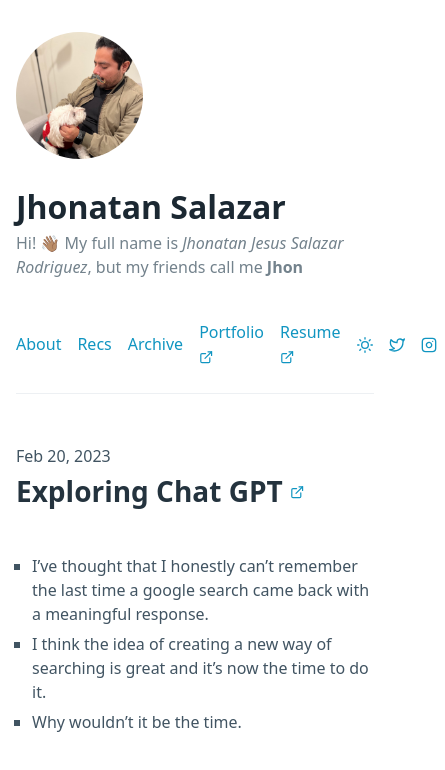
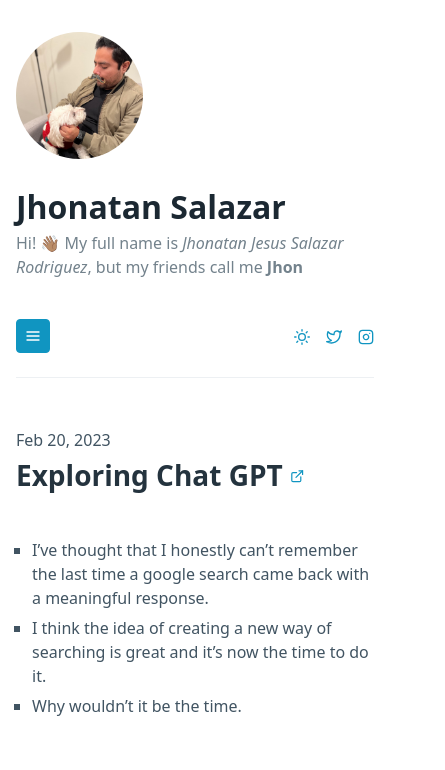
Before and after one commit to snesjhon/world, an Astro site: page / in a window 390 px wide. Shown: the whole page, 445 px wide, since content can reach past the window. Built offline with nearby package versions, Linux system fonts and the light colour scheme; Astro itself is replaced by a stand-in of ours.

Commit message:
feat: add hidden menu for mobile

```diff
--- a/src/components/Header.astro
+++ b/src/components/Header.astro
@@ -1,7 +1,7 @@
 ---
-import { FiExternalLink, FiInstagram, FiTwitter } from "react-icons/fi";
-import { ThemeSwitcher } from "../components/ThemeSwitcher";
-interface LinkProp {
+import { Nav } from "./Nav/Nav";
+
+export interface LinkProp {
   url: string;
   label: string;
   external?: boolean;
@@ -42,52 +42,7 @@ const links: LinkProp[] = [
       friends call me <strong>Jhon</strong>
     </h2>
   </hgroup>
-  <nav class="nav-header">
-    <ul>
-      {
-        links.map(({ url, label, external }) => (
-          <li>
-            <a
-              href={url}
-              target={external ? "_blank" : undefined}
-              rel={external ? "noreferrer" : undefined}
-            >
-              {label}
-              {external && (
-                <span style="vertical-align: text-bottom;">
-                  <FiExternalLink size="0.9rem" />
-                </span>
-              )}
-            </a>
-          </li>
-        ))
-      }
-    </ul>
-    <ul>
-      <li>
-        <ThemeSwitcher client:only="react" />
-      </li>
-      <li>
-        <a
-          class="secondary"
-          href="https://www.twitter.com/snesjhon"
-          target="_blank"
-          rel="noreferrer"
-        >
-          <FiTwitter />
-        </a>
-      </li>
-      <li>
-        <a
-          href="https://www.instagram.com/snesjhon/"
-          target="_blank"
-          rel="noreferrer"
-        >
-          <FiInstagram />
-        </a>
-      </li>
-    </ul>
-  </nav>
+  <Nav links={links} client:only="react" />
   <hr />
 </header>
 
--- /dev/null
+++ b/src/components/Nav/Nav.css
@@ -0,0 +1,8 @@
+summary::after {
+  display: none !important;
+}
+
+.icon {
+  vertical-align: text-bottom;
+  margin-left: 0.2rem;
+}
--- /dev/null
+++ b/src/components/Nav/Nav.tsx
@@ -0,0 +1,71 @@
+import { FiInstagram, FiTwitter, FiMenu, FiExternalLink } from "react-icons/fi";
+import { ThemeSwitcher } from "../ThemeSwitcher";
+import { useIsMobile } from "../hooks/useIsMobile";
+import "./Nav.css";
+import type { LinkProp } from "../Header.astro";
+
+export function Nav({ links }: { links: LinkProp[] }) {
+  const isMobile = useIsMobile();
+  const linkList = links.map(({ url, label, external }) => (
+    <li key={url + label}>
+      <a
+        href={url}
+        target={external ? "_blank" : undefined}
+        rel={external ? "noreferrer" : undefined}
+      >
+        {label}
+        {external && (
+          <span className="icon">
+            <FiExternalLink size="0.9rem" />
+          </span>
+        )}
+      </a>
+    </li>
+  ));
+  return (
+    <nav>
+      <ul>
+        {isMobile ? (
+          <li>
+            <details role="list">
+              <summary
+                aria-haspopup="listbox"
+                role="button"
+                className="contrast"
+              >
+                <FiMenu />
+              </summary>
+              <ul role="listbox">{linkList}</ul>
+            </details>
+          </li>
+        ) : (
+          linkList
+        )}
+      </ul>
+      <ul>
+        <li>
+          <ThemeSwitcher />
+        </li>
+        <li>
+          <a
+            className="secondary"
+            href="https://www.twitter.com/snesjhon"
+            target="_blank"
+            rel="noreferrer"
+          >
+            <FiTwitter />
+          </a>
+        </li>
+        <li>
+          <a
+            href="https://www.instagram.com/snesjhon/"
+            target="_blank"
+            rel="noreferrer"
+          >
+            <FiInstagram />
+          </a>
+        </li>
+      </ul>
+    </nav>
+  );
+}
--- a/src/components/ThemeSwitcher.tsx
+++ b/src/components/ThemeSwitcher.tsx
@@ -8,7 +8,6 @@ export function ThemeSwitcher() {
   const [toggleLight, setToggleLight] = useState(!isDark);
 
   const toggleTheme = (theme: "light" | "dark") => {
-    console.log("happens1", { theme, toggleLight });
     const htmlTag = document.getElementsByTagName("html")[0];
     if (theme === "light") {
       htmlTag.setAttribute("data-theme", "light");
--- /dev/null
+++ b/src/components/hooks/useIsMobile.tsx
@@ -0,0 +1,18 @@
+import { useEffect, useState } from "react";
+
+export function useIsMobile() {
+  const [width, setWidth] = useState<number>(window.innerWidth);
+
+  function handleWindowSizeChange() {
+    setWidth(window.innerWidth);
+  }
+  useEffect(() => {
+    window.addEventListener("resize", handleWindowSizeChange);
+    return () => {
+      window.removeEventListener("resize", handleWindowSizeChange);
+    };
+  }, []);
+
+  const isMobile = width <= 768;
+  return isMobile;
+}
--- a/src/pages/index.astro
+++ b/src/pages/index.astro
@@ -9,7 +9,7 @@ const posts = (await getCollection("blog")).sort(
 );
 ---
 
-<html lang="en" data-theme="light">
+<html lang="en">
   <head>
     <Meta title="Home" description={SITE_DESCRIPTION} />
   </head>
```
